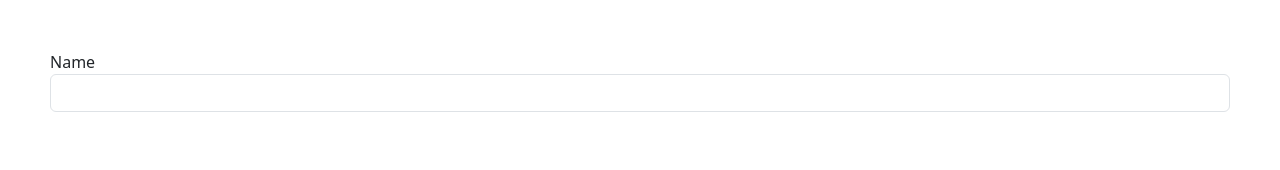
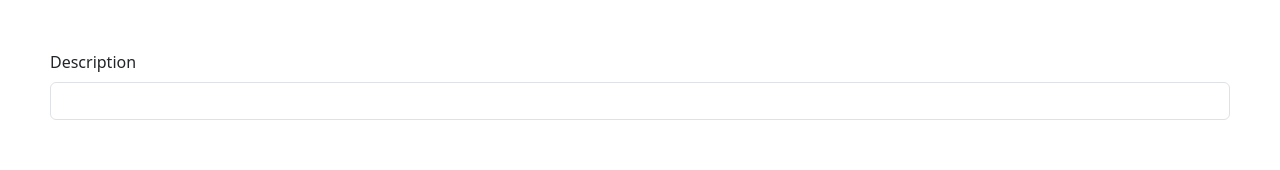
Before and after one commit to josephArinaitwe/basics, a React (Vite) app: page / in a window 1280 px wide. Shown: the top 170 px of the page. Built offline with nearby package versions, Linux system fonts and the light colour scheme.

Commit message:
form building lesson

```diff
--- a/package.json
+++ b/package.json
@@ -9,13 +9,15 @@
     "preview": "vite preview"
   },
   "dependencies": {
+    "@hookform/resolvers": "^5.2.2",
     "@types/styled-components": "^5.1.35",
     "bootstrap": "^5.3.8",
     "immer": "^9.0.19",
     "react": "^18.2.0",
     "react-dom": "^18.2.0",
     "react-hook-form": "^7.66.0",
-    "style-components": "^0.1.0"
+    "style-components": "^0.1.0",
+    "zod": "^4.1.12"
   },
   "devDependencies": {
     "@types/react": "^18.0.27",
--- a/src/App.tsx
+++ b/src/App.tsx
@@ -7,6 +7,7 @@ import produce from "immer";
 import Navbar from "./components/navbar";
 import CartItem from "./components/cartItem";
 import Form from "./components/form";
+import ExpenseTrackerForm from "./components/ExpenseTrackerForm";
 function App(){
   // const items = ['New York', 'San Francisco', 'Tokyo', 'London', 'Mumbai'];
   // const handleSelectItem = (item: string) => {
@@ -135,7 +136,7 @@ function App(){
 //   </>
 // )
 return (
-  <Form />
+  <ExpenseTrackerForm/>
 )
 }
 export default App;
--- /dev/null
+++ b/src/components/ExpenseTrackerForm.tsx
@@ -0,0 +1,16 @@
+import React from 'react'
+
+const ExpenseTrackerForm = () => {
+  return (
+    <>
+        <form>
+            <div className="mb-3">
+                <label htmlFor="description" className="form-label">Description</label>
+                <input id="description" type="text" className="form-control" />
+            </div>
+        </form>
+    </>
+  )
+}
+
+export default ExpenseTrackerForm
--- a/src/components/form.tsx
+++ b/src/components/form.tsx
@@ -1,5 +1,14 @@
 import React, { FormEvent, useEffect, useRef, useState } from 'react'
-import {FieldValue, FieldValues, useForm} from 'react-hook-form';
+import {FieldValue, FieldValues, useForm, FormState} from 'react-hook-form';
+import { z } from 'zod';
+import { zodResolver } from '@hookform/resolvers/zod';
+const schema =z.object({
+    name: z.string().min(3, {message: 'Name must be at least 3 characters long.'}),
+    age: z.number().min(18, {message: 'You must be at least 18 years old.'})
+    //email: z.string().email({message: 'Invalid email address'})
+});
+
+type FormData = z.infer<typeof schema>;
 
 const Form = () => {
 //     const {register} = useForm();
@@ -54,16 +63,31 @@ const Form = () => {
 
 
     // </form>
-const {register, handleSubmit} = useForm();
+
+    interface FormData {
+    name: string;
+    age: number;
+    }
+const {register, handleSubmit, formState: { errors, isValid }} = useForm<FormData>({resolver: zodResolver(schema)});
 const onSubmit = (data: FieldValues) => {console.log(data)}
   return (
    <form action="" onSubmit={handleSubmit(onSubmit)}>
     <div className="mb-3">
         <label htmlFor='name' className='' >Name</label>
         <input id='name' type="text" className='form-control' {...register('name')} />
+        {errors.name && <p className="text-danger">{errors.name.message}</p>}
 
 
     </div>
+     <div className="mb-3">
+        <label htmlFor='age' className='' >Age</label>
+        <input id='age' type="number" className='form-control' {...register('age', {valueAsNumber: true}) } />
+        {errors.age && <p className="text-danger">{errors.age.message}</p>}
+
+        <div className="form-text">We'll never share your email with anyone else.</div>
+
+    </div>
+    <button  type='submit' className='btn btn-primary'>Submit</button>
    </form>
   )
 }
```
Also changed, not shown: 1 other file (tests, documents, lock files or other folders).
